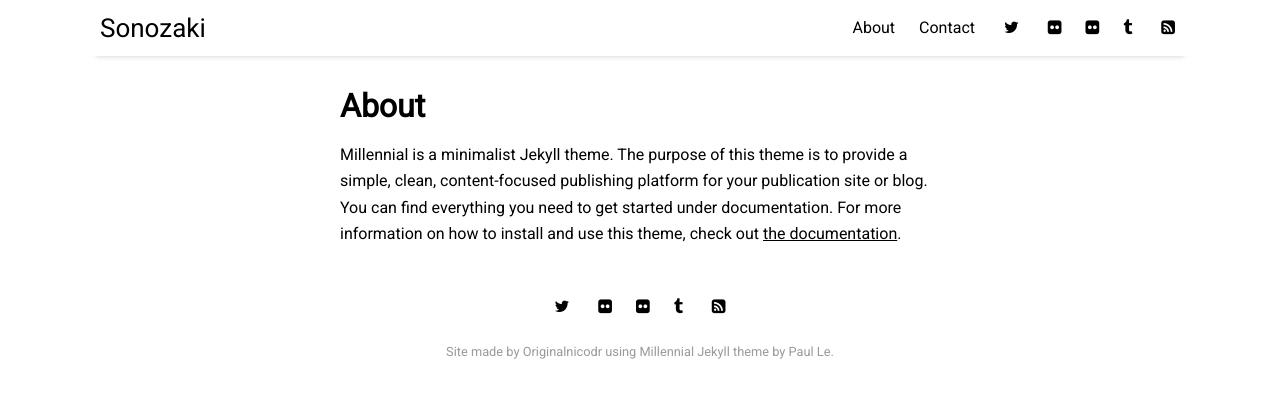
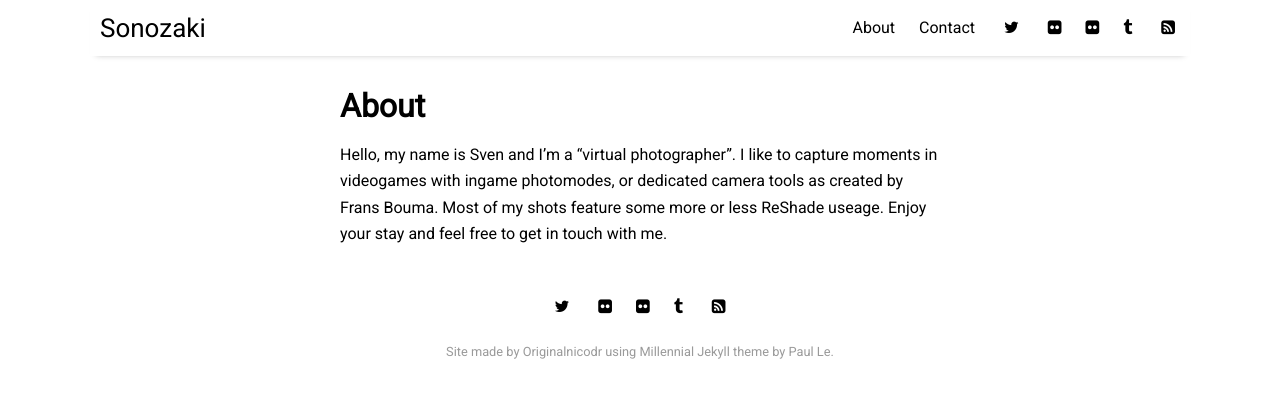
Before and after one commit to Sonozki/sonozki.github.io, a Jekyll site: the page built from pages/about.md, in a window 1280 px wide. Shown: the top 398 px of the page. Built offline with Jekyll 4.4.1, drawn with Linux system fonts in a browser that asks for light colours; nearby versions of some CDN libraries; a style sheet for code colours, icons or effects is not loaded.

Commit message:
Update about.md

```diff
--- a/pages/about.md
+++ b/pages/about.md
@@ -4,4 +4,4 @@ title: About
 permalink: /about
 ---
 
-Millennial is a minimalist Jekyll theme. The purpose of this theme is to provide a simple, clean, content-focused publishing platform for your publication site or blog. You can find everything you need to get started under documentation. For more information on how to install and use this theme, check out [the documentation]({{ site.github.url }}).
+Hello, my name is Sven and I'm a "virtual photographer". I like to capture moments in videogames with ingame photomodes, or dedicated camera tools as created by Frans Bouma. Most of my shots feature some more or less ReShade useage. Enjoy your stay and feel free to get in touch with me.
```
